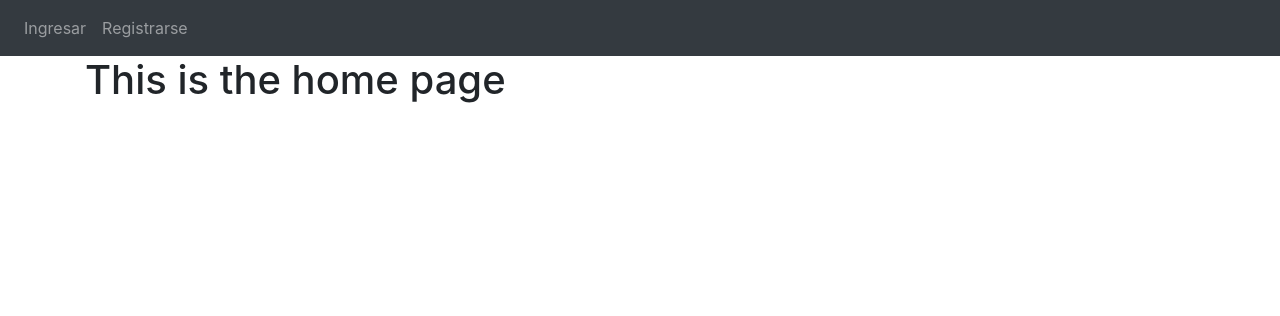
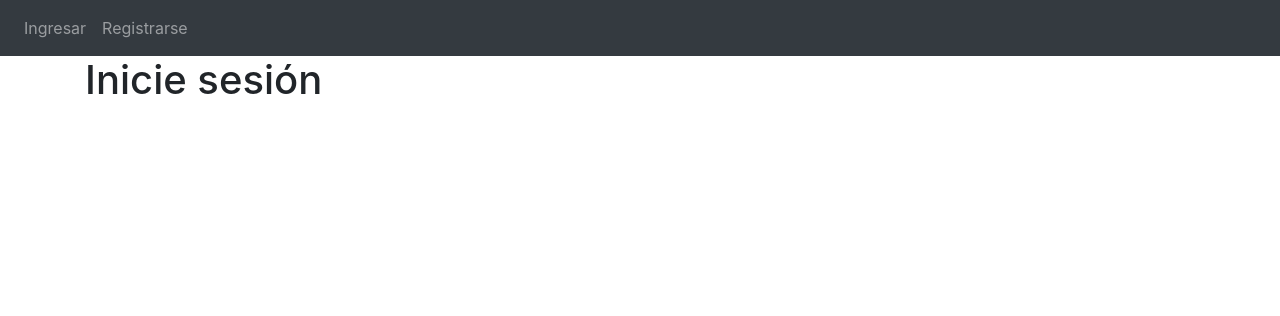
Before and after one commit to MikeMoron1001/web-software-front, a Python web app: template website/templates/inicio.html in a window 1280 px wide. Shown: the top 316 px of the page. Run offline with Jinja, Linux system fonts and the light colour scheme; the template is opened without the code that fills it, so the values that code supplies are empty; some libraries are stand-ins or nearby versions.

Commit message:
Update inicio.html

```diff
--- a/website/templates/inicio.html
+++ b/website/templates/inicio.html
@@ -1,5 +1,5 @@
 {% extends "base.html" %}{% block title %}Admin{% endblock %}
 
 {% block content %}
-<h1>This is the home page</h1>
+<h1>Inicie sesión</h1>
 {% endblock %}
```
